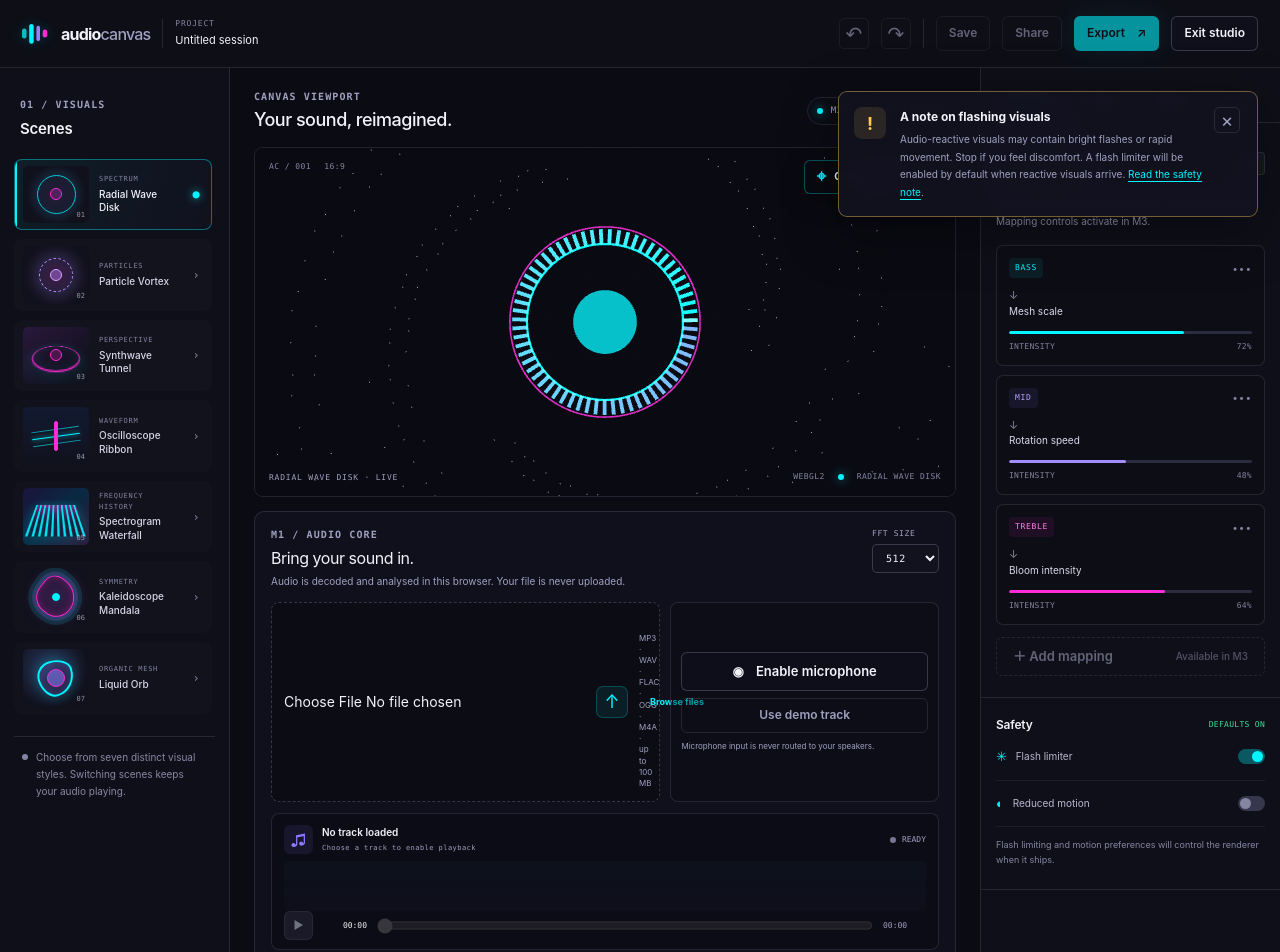
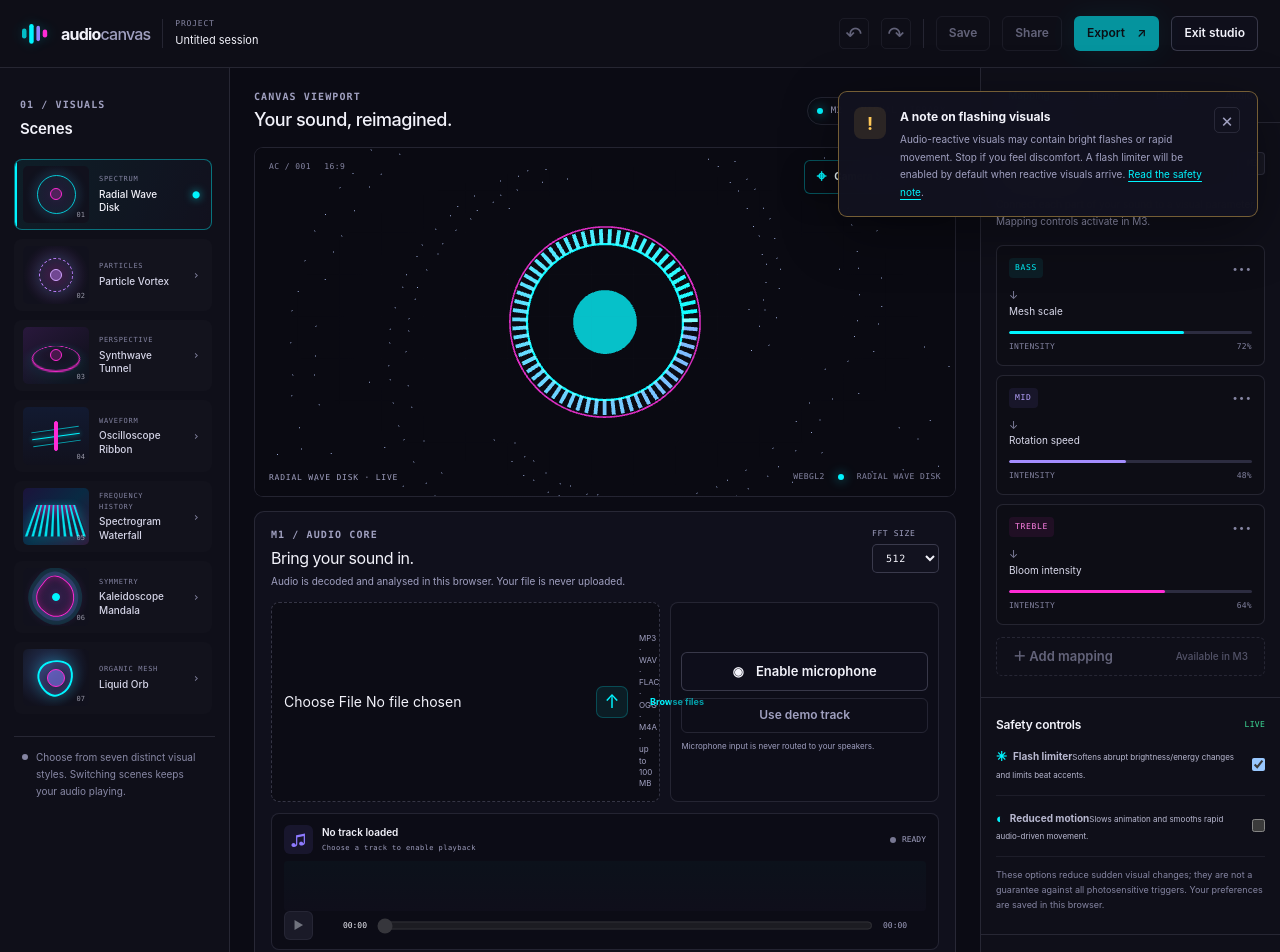
Before and after one commit to dARSHANdR4/AudioCanvas, a Next.js app in the folder apps/web/: page /studio in a window 1280 px wide. Shown: the top 952 px of the page. Built offline with nearby package versions, Linux system fonts and the light colour scheme.

Commit message:
feat(safety): replace decorative safety statuses with live controls

```diff
--- a/apps/web/src/components/studio/studio-shell.tsx
+++ b/apps/web/src/components/studio/studio-shell.tsx
@@ -4,6 +4,7 @@ import { VisualizerCanvas } from './visualizer-canvas';
 import { CameraStudio } from './camera-studio';
 import { AudioWorkbench } from './audio-workbench';
 import { SceneSelector } from './scene-selector';
+import { SafetyControls } from './safety-controls';
 
 export function StudioShell() {
   return (
@@ -93,12 +94,7 @@ export function StudioShell() {
             </div>
             <button className="button button--dashed button--full" disabled type="button">＋ Add mapping <span>Available in M3</span></button>
           </section>
-          <section className="inspector-section inspector-section--lower">
-            <div className="inspector-title-row"><h2>Safety</h2><span className="safety-on">DEFAULTS ON</span></div>
-            <div className="safety-row"><span><span className="safety-icon">✳</span> Flash limiter</span><span className="toggle-static" aria-label="Flash limiter enabled by default"><span /></span></div>
-            <div className="safety-row"><span><span className="safety-icon">◐</span> Reduced motion</span><span className="toggle-static toggle-static--off" aria-label="Reduced motion setting available in M3"><span /></span></div>
-            <p className="fine-print">Flash limiting and motion preferences will control the renderer when it ships.</p>
-          </section>
+          <SafetyControls />
         </aside>
       </div>
       <footer className="studio-statusbar"><span><span className="status-dot" /> M2 · VISUAL LIBRARY PREVIEW</span><span>60 FPS TARGET</span><span>LOCAL-FIRST BY DESIGN</span><Link href="/legal/photosensitivity">Photosensitivity notice</Link></footer>
```
